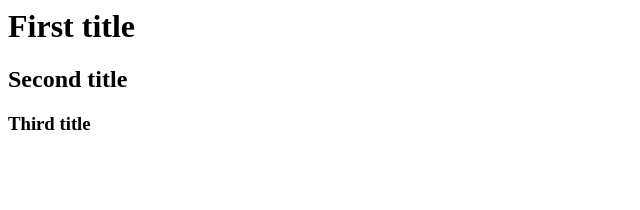
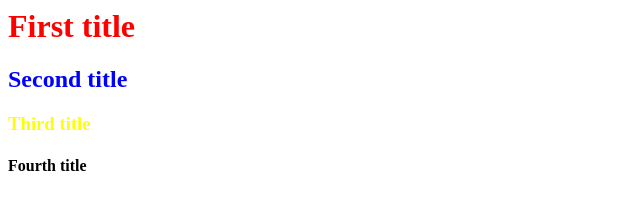
Before and after one commit to Citrus88/zero, a plain HTML site: page index.html in a window 1280 px wide. Shown: the whole page, without its empty margins (0-640 px from the left). Drawn offline with Linux system fonts and the light colour scheme.

Commit message:
first change

```diff
--- a/index.html
+++ b/index.html
@@ -1,10 +1,12 @@
 <html>
     <head>
         <title>Hello world!</title>
+        <link href="css/main.css" type="text/css" rel="stylesheet" />
     </head>
     <body>
         <h1>First title</h1>
         <h2>Second title</h2>
         <h3>Third title</h3>
+        <h4>Fourth title</h4>
     </body>
 </html>
```
Also changed, not shown: css/main.css (renamed from main.css).
